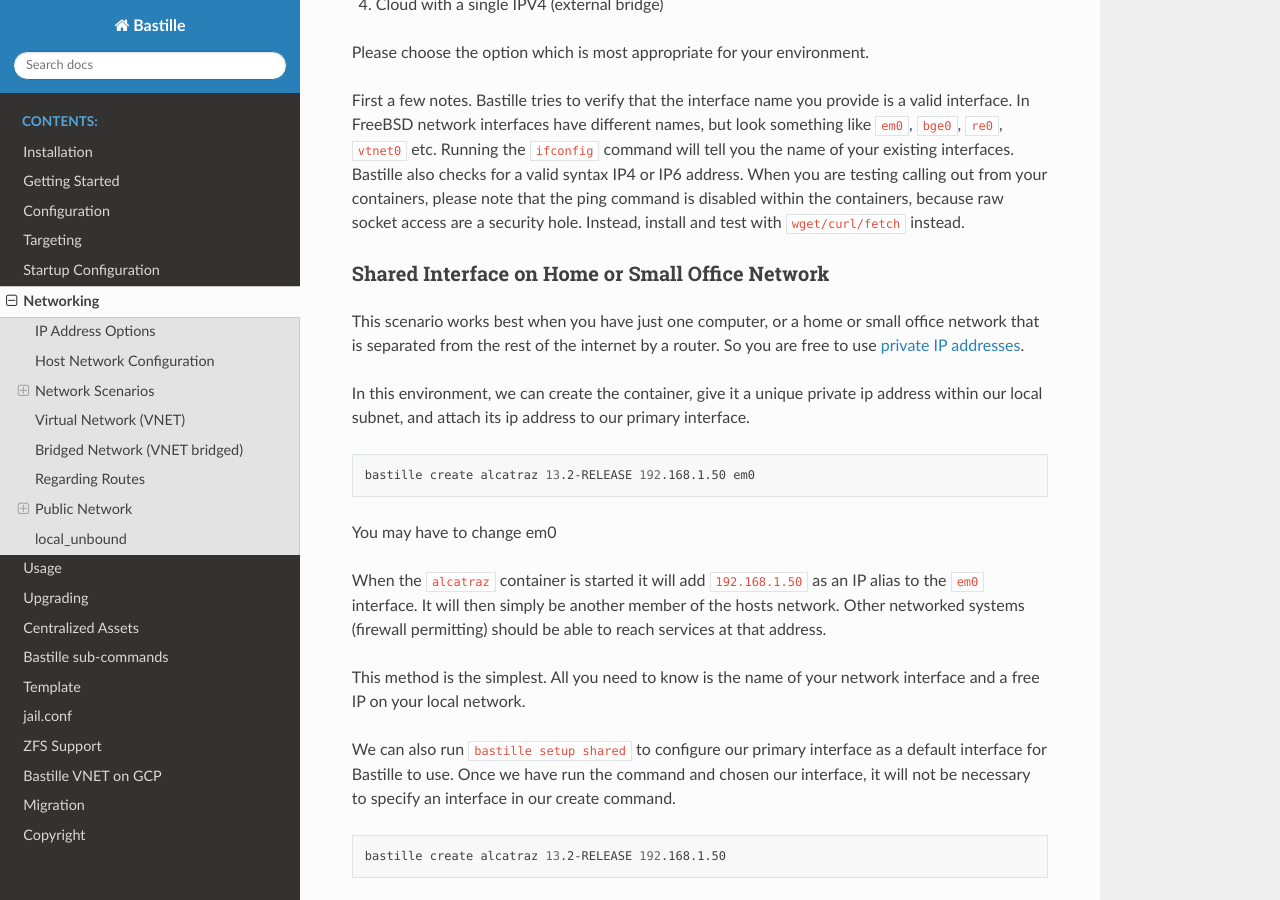
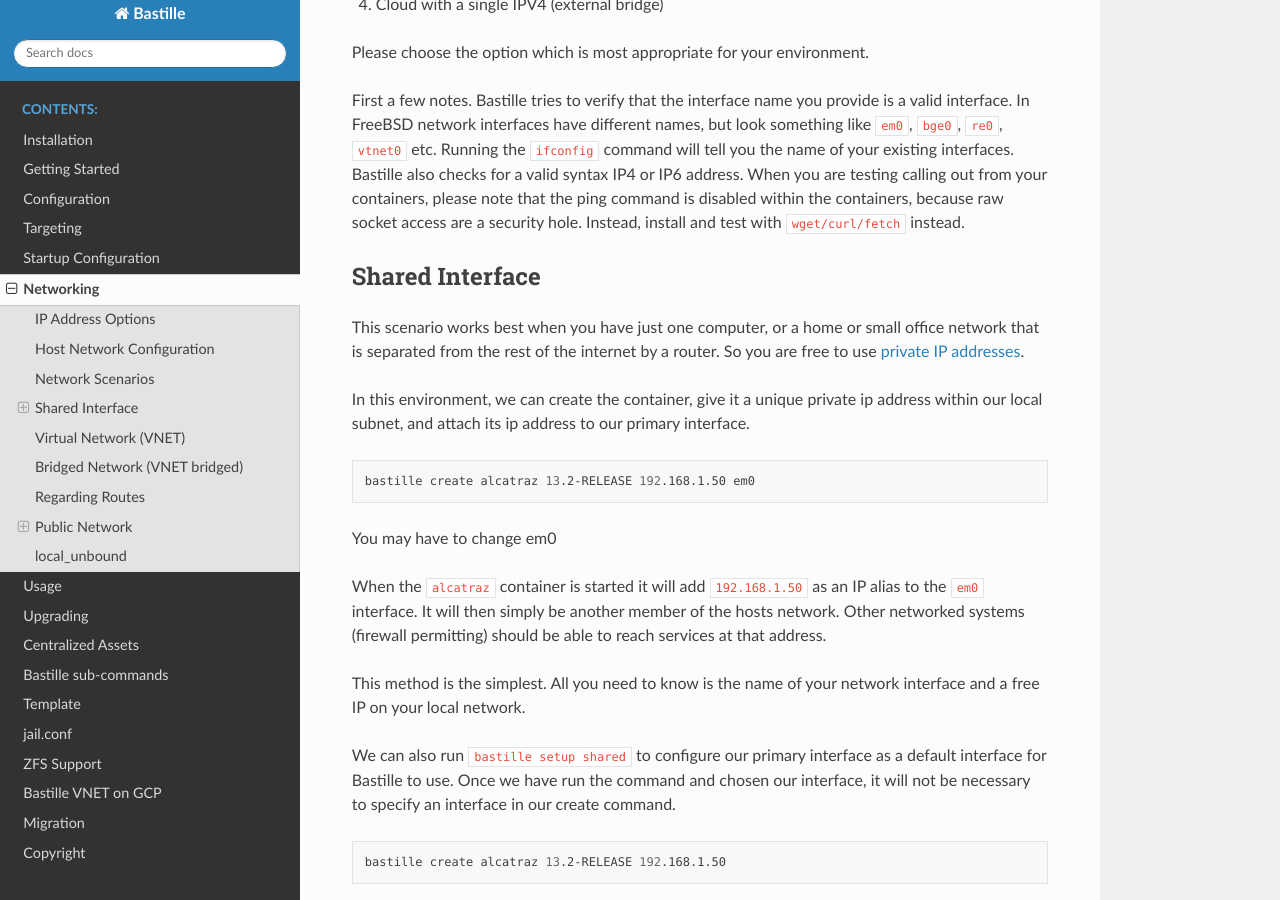
Before and after one commit to BastilleBSD/bastille, a Sphinx documentation site: the page built from docs/chapters/networking.rst, in a window 1280 px wide and 900 px high, scrolled down 1923 px. Built offline with Sphinx 7.4.7 and the Read the Docs theme 3.1.0, drawn with Linux system fonts in a browser that asks for light colours.

Commit message:
docs: Move shared interface to bigger heading

```diff
--- a/docs/chapters/networking.rst
+++ b/docs/chapters/networking.rst
@@ -115,8 +115,8 @@ calling out from your containers, please note that the ping command is disabled
 within the containers, because raw socket access are a security hole. Instead,
 install and test with ``wget/curl/fetch`` instead.
 
-Shared Interface on Home or Small Office Network
-^^^^^^^^^^^^^^^^^^^^^^^^^^^^^^^^^^^^^^^^^^^^^^^^
+Shared Interface
+----------------
 
 This scenario works best when you have just one computer, or a home or small office network
 that is separated from the rest of the internet by a router. So you are free to use
```
